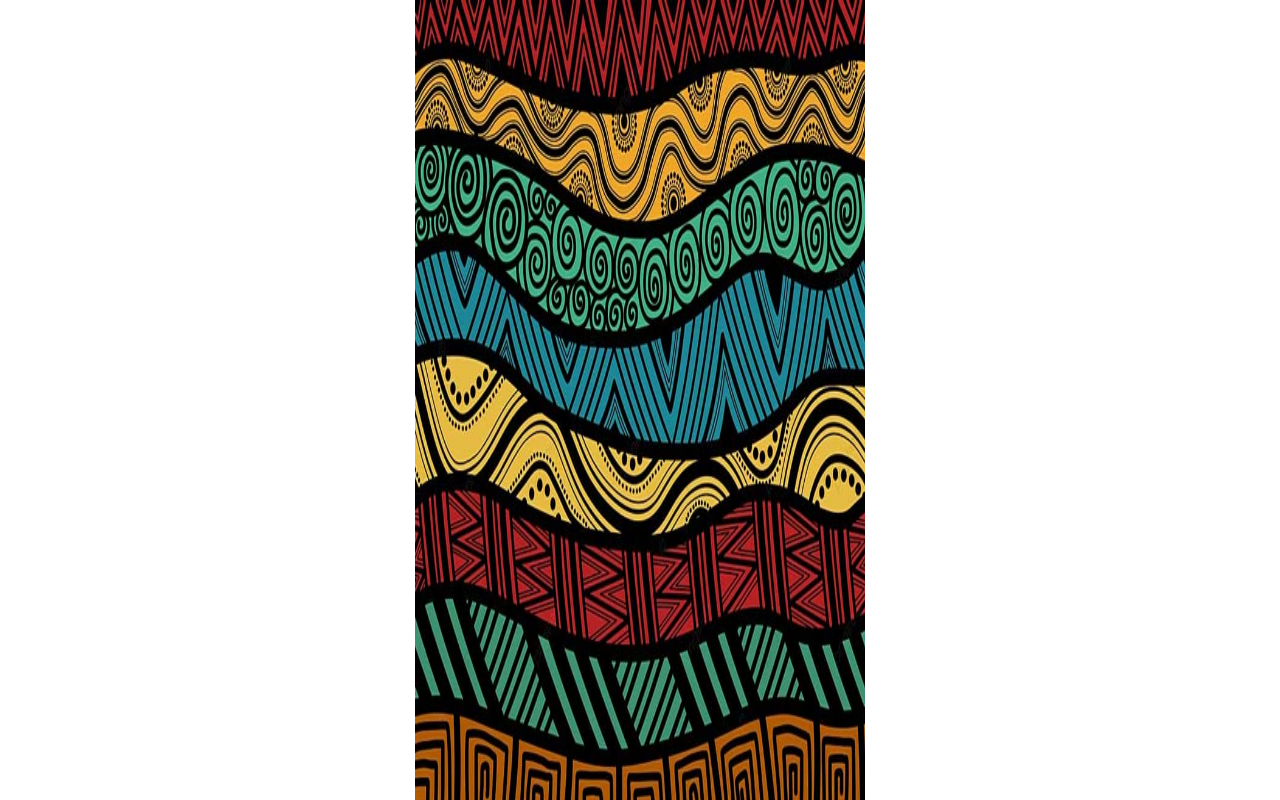
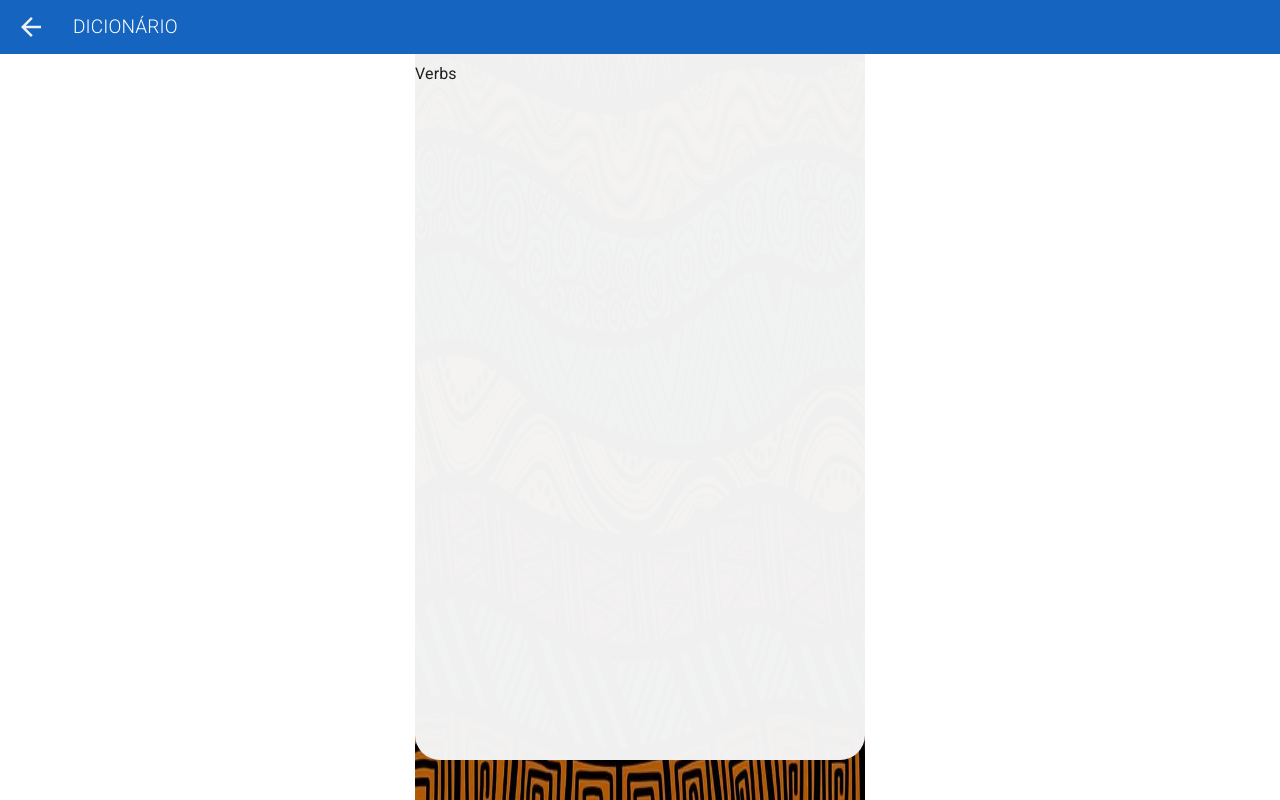
Before and after one commit to Francisco-Fetapi/portuguese-umbundo-dictionary, a React (Vite) app: page /dicionario in a window 1280 px wide. Before the commit this address had no page. Built offline with nearby package versions, Linux system fonts and the light colour scheme.

Commit message:
refactor: verbs name changed to dictionary

```diff
--- a/src/components/MenuList.tsx
+++ b/src/components/MenuList.tsx
@@ -49,10 +49,10 @@ const options: IOption[] = [
     url: "/frases-guardadas",
   },
   {
-    label: "Verbos",
+    label: "Dicionário",
     icon: <MdTextFields />,
-    textSecondary: "Lista dos verbos do umbundo/português.",
-    url: "/verbos",
+    textSecondary: "Consulte todas palavras com diversos filtros",
+    url: "/dicionario",
   },
   {
     label: "Conversação",
@@ -106,10 +106,7 @@ export default function MenuList() {
     >
       {options.map((option) => (
         <React.Fragment key={option.label}>
-          <ListItem
-            button
-            onClick={() => navigate(option.url)}
-          >
+          <ListItem button onClick={() => navigate(option.url)}>
             <ListItemAvatar>
               <Avatar>{option.icon}</Avatar>
             </ListItemAvatar>
--- a/src/database/IWordClasses.ts
+++ b/src/database/IWordClasses.ts
@@ -1,3 +1,3 @@
 import wordClasses from "./wordClasses.json";
 
-type IWordClasses = typeof wordClasses;
+export type IWordClasses = typeof wordClasses;
--- /dev/null
+++ b/src/pages/Dictionary.tsx
@@ -0,0 +1,5 @@
+import PageHeader from "../components/PageHeader";
+
+export default function Dictionary() {
+  return <PageHeader pageName="Dicionário">Verbs</PageHeader>;
+}
--- a/src/pages/Verbs.tsx
+++ /dev/null
@@ -1,5 +0,0 @@
-import PageHeader from "../components/PageHeader";
-
-export default function Verbs() {
-  return <PageHeader pageName="Verbos">Verbs</PageHeader>;
-}
--- a/src/routes.tsx
+++ b/src/routes.tsx
@@ -9,7 +9,7 @@ import PolicyAndPrivacy from "./pages/PolicyAndPrivacy";
 import SavedSentences from "./pages/SavedSentences";
 import Settings from "./pages/Settings";
 import UtilityTerms from "./pages/UtilityTerms";
-import Verbs from "./pages/Verbs";
+import Dictionary from "./pages/Dictionary";
 
 export default function routes() {
   return (
@@ -19,7 +19,7 @@ export default function routes() {
         <Route path="/historico" element={<History />} />
         <Route path="/favoritos" element={<Favorites />} />
         <Route path="/frases-guardadas" element={<SavedSentences />} />
-        <Route path="/verbos" element={<Verbs />} />
+        <Route path="/dicionario" element={<Dictionary />} />
         <Route path="/conversacao" element={<Conversations />} />
         <Route path="/definicoes" element={<Settings />} />
         <Route path="/ajuda-e-comentarios" element={<HelpAndComments />} />
```
